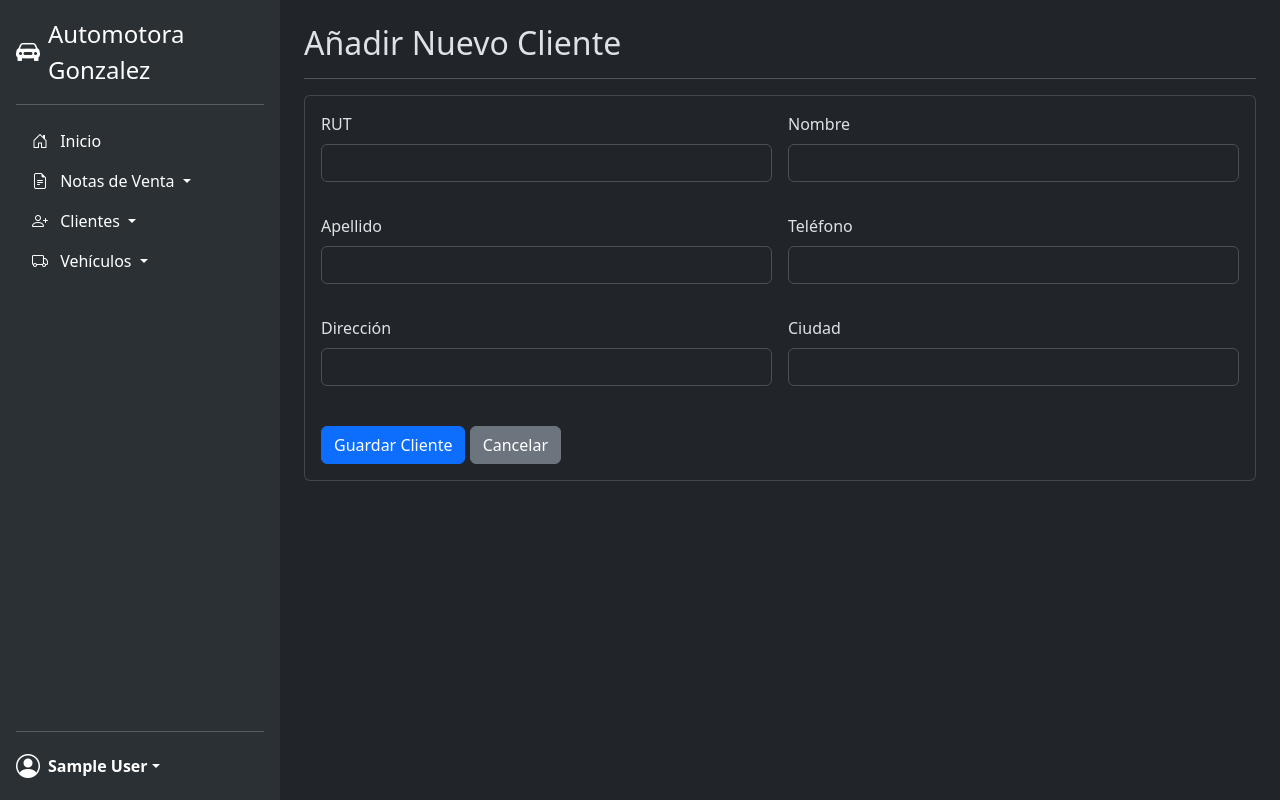
After one commit to RodolfoGomezHernandez/AutomotoraGonzalez, a Flask app: page /clientes/crear in a window 1280 px wide. The commit adds this page. Run offline with Flask 3, Linux system fonts and the light colour scheme; a user stored in the database is signed in; tables that the repository leaves empty hold one stand-in row (values such as "Sample post"); some libraries are stand-ins or nearby versions.

Commit message:
Se agrega modulo de clientes y vehiculos

```diff
--- a/app/forms.py
+++ b/app/forms.py
@@ -2,6 +2,48 @@ from flask_wtf import FlaskForm
 from wtforms import StringField, PasswordField, BooleanField, SubmitField, SelectField, DateField, TextAreaField, IntegerField
 from wtforms.validators import DataRequired, Email, EqualTo, ValidationError, Length
 from app.models import User, Cliente, Vehiculo
+from wtforms import IntegerField, TextAreaField
+
+class ClienteForm(FlaskForm):
+    rut = StringField('RUT', validators=[DataRequired(), Length(max=10)])
+    nombre = StringField('Nombre', validators=[DataRequired(), Length(max=100)])
+    apellido = StringField('Apellido', validators=[DataRequired(), Length(max=100)])
+    telefono = StringField('Teléfono', validators=[Length(max=15)])
+    direccion = StringField('Dirección', validators=[Length(max=200)])
+    ciudad = StringField('Ciudad', validators=[Length(max=100)])
+    submit = SubmitField('Guardar Cliente')
+
+    def validate_rut(self, rut):
+        cliente = Cliente.query.get(rut.data)
+        if cliente:
+            raise ValidationError('Este RUT ya está registrado.')
+
+class VehiculoForm(FlaskForm):
+    patente = StringField('Patente', validators=[DataRequired(), Length(max=8)])
+    marca = StringField('Marca', validators=[DataRequired(), Length(max=50)])
+    modelo = StringField('Modelo', validators=[DataRequired(), Length(max=50)])
+    ano = IntegerField('Año', validators=[DataRequired()])
+    color = StringField('Color', validators=[Length(max=30)])
+    chasis_n = StringField('N° Chasis', validators=[DataRequired(), Length(max=100)])
+    motor_n = StringField('N° Motor', validators=[DataRequired(), Length(max=100)])
+    valor = IntegerField('Valor', validators=[DataRequired()])
+    descripcion = TextAreaField('Descripción')
+    submit = SubmitField('Guardar Vehículo')
+
+    def validate_patente(self, patente):
+        vehiculo = Vehiculo.query.get(patente.data)
+        if vehiculo:
+            raise ValidationError('Esta patente ya está registrada.')
+
+    def validate_chasis_n(self, chasis_n):
+        vehiculo = Vehiculo.query.filter_by(chasis_n=chasis_n.data).first()
+        if vehiculo:
+            raise ValidationError('Este número de chasis ya está registrado.')
+
+    def validate_motor_n(self, motor_n):
+        vehiculo = Vehiculo.query.filter_by(motor_n=motor_n.data).first()
+        if vehiculo:
+            raise ValidationError('Este número de motor ya está registrado.')
 
 class LoginForm(FlaskForm):
     email = StringField('Email', validators=[DataRequired(), Email("Email inválido.")])
--- a/app/routes.py
+++ b/app/routes.py
@@ -9,6 +9,7 @@ import datetime
 
 from .models import NotaVenta, Cliente, Vehiculo, Pago
 from .forms import NotaVentaForm
+from .forms import ClienteForm, VehiculoForm
 
 bp = Blueprint('main', __name__)
 
@@ -17,9 +18,56 @@ bp = Blueprint('main', __name__)
 @login_required
 def index():
     return render_template('index.html', title='Inicio')
+
 @bp.route('/notas-venta')
 @login_required
 def listar_notas_venta():
+    page = request.args.get('page', 1, type=int)
+    per_page = request.args.get('per_page', 20, type=int)
+    # Nuevos parámetros de búsqueda
+    search_field = request.args.get('search_field', 'todos')
+    search_query = request.args.get('q', '', type=str)
+
+    if per_page not in [20, 30, 50]:
+        per_page = 20
+
+    query = NotaVenta.query.join(Cliente).join(Vehiculo)
+
+    if search_query:
+        search_term = f"%{search_query}%"
+
+        if search_field == 'folio':
+            query = query.filter(cast(NotaVenta.id, String).like(search_term))
+        elif search_field == 'cliente':
+            query = query.filter(or_(Cliente.nombre.like(search_term), Cliente.apellido.like(search_term), Cliente.rut.like(search_term)))
+        elif search_field == 'vehiculo':
+            query = query.filter(or_(Vehiculo.marca.like(search_term), Vehiculo.modelo.like(search_term), Vehiculo.patente.like(search_term)))
+        elif search_field == 'estado':
+            query = query.filter(NotaVenta.estado.like(search_term))
+        else: # Búsqueda en todos los campos
+            query = query.filter(or_(
+                cast(NotaVenta.id, String).like(search_term),
+                Cliente.nombre.like(search_term),
+                Cliente.apellido.like(search_term),
+                Cliente.rut.like(search_term),
+                Vehiculo.marca.like(search_term),
+                Vehiculo.modelo.like(search_term),
+                Vehiculo.patente.like(search_term),
+                NotaVenta.estado.like(search_term)
+            ))
+
+    notas_venta = query.order_by(NotaVenta.fecha_venta.desc()).paginate(
+        page=page, per_page=per_page, error_out=False
+    )
+
+    return render_template(
+        'notas_venta/listar.html',
+        title='Notas de Venta',
+        notas=notas_venta,
+        per_page=per_page,
+        search_query=search_query,
+        search_field=search_field
+    )
     page = request.args.get('page', 1, type=int)
     per_page = request.args.get('per_page', 20, type=int)
     search_query = request.args.get('q', '', type=str)
@@ -255,3 +303,44 @@ def generar_pdf(id):
     response.headers['Content-Disposition'] = f'inline; filename=nota_venta_{nota.id}.pdf'
 
     return response
+
+@bp.route('/clientes/crear', methods=['GET', 'POST'])
+@login_required
+def crear_cliente():
+    form = ClienteForm()
+    if form.validate_on_submit():
+        cliente = Cliente(
+            rut=form.rut.data,
+            nombre=form.nombre.data,
+            apellido=form.apellido.data,
+            telefono=form.telefono.data,
+            direccion=form.direccion.data,
+            ciudad=form.ciudad.data
+        )
+        db.session.add(cliente)
+        db.session.commit()
+        flash('Cliente añadido con éxito.', 'success')
+        return redirect(url_for('main.index'))
+    return render_template('crear_editar_simple.html', title='Añadir Nuevo Cliente', form=form)
+
+@bp.route('/vehiculos/crear', methods=['GET', 'POST'])
+@login_required
+def crear_vehiculo():
+    form = VehiculoForm()
+    if form.validate_on_submit():
+        vehiculo = Vehiculo(
+            patente=form.patente.data,
+            marca=form.marca.data,
+            modelo=form.modelo.data,
+            ano=form.ano.data,
+            color=form.color.data,
+            chasis_n=form.chasis_n.data,
+            motor_n=form.motor_n.data,
+            valor=form.valor.data,
+            descripcion=form.descripcion.data
+        )
+        db.session.add(vehiculo)
+        db.session.commit()
+        flash('Vehículo añadido con éxito.', 'success')
+        return redirect(url_for('main.index'))
+    return render_template('crear_editar_simple.html', title='Añadir Nuevo Vehículo', form=form)
--- a/app/templates/base.html
+++ b/app/templates/base.html
@@ -11,7 +11,6 @@
 <body>
     <div class="d-flex">
         {% if current_user.is_authenticated %}
-        <!-- Sidebar -->
         <div class="d-flex flex-column flex-shrink-0 p-3 bg-body-tertiary vh-100 position-fixed" style="width: 280px;">
             <a href="{{ url_for('main.index') }}" class="d-flex align-items-center mb-3 mb-md-0 me-md-auto link-body-emphasis text-decoration-none">
                 <i class="bi bi-car-front-fill me-2 fs-4"></i>
@@ -35,6 +34,26 @@
                         </ul>
                     </div>
                 </li>
+                <li>
+                    <a href="#clientes-collapse" class="nav-link link-body-emphasis dropdown-toggle" data-bs-toggle="collapse" aria-expanded="false">
+                        <i class="bi bi-person-plus me-2"></i> Clientes
+                    </a>
+                    <div class="collapse" id="clientes-collapse">
+                        <ul class="btn-toggle-nav list-unstyled fw-normal pb-1 small ms-4">
+                            <li><a href="{{ url_for('main.crear_cliente') }}" class="link-body-emphasis d-inline-flex text-decoration-none rounded">Añadir</a></li>
+                        </ul>
+                    </div>
+                </li>
+                <li>
+                    <a href="#vehiculos-collapse" class="nav-link link-body-emphasis dropdown-toggle" data-bs-toggle="collapse" aria-expanded="false">
+                        <i class="bi bi-truck me-2"></i> Vehículos
+                    </a>
+                    <div class="collapse" id="vehiculos-collapse">
+                        <ul class="btn-toggle-nav list-unstyled fw-normal pb-1 small ms-4">
+                            <li><a href="{{ url_for('main.crear_vehiculo') }}" class="link-body-emphasis d-inline-flex text-decoration-none rounded">Añadir</a></li>
+                        </ul>
+                    </div>
+                </li>
             </ul>
             <hr>
             <div class="dropdown">
@@ -49,7 +68,6 @@
         </div>
         {% endif %}
 
-        <!-- Main Content -->
         <main class="container-fluid p-4 {% if current_user.is_authenticated %}main-content{% endif %}">
             {% with messages = get_flashed_messages(with_categories=true) %}
                 {% if messages %}
--- /dev/null
+++ b/app/templates/crear_editar_simple.html
@@ -0,0 +1,25 @@
+{% extends "base.html" %}
+{% from "_macros.html" import render_field %}
+
+{% block content %}
+    <h2>{{ title }}</h2>
+    <hr>
+    <div class="card">
+        <div class="card-body">
+            <form method="POST" action="" novalidate>
+                {{ form.hidden_tag() }}
+                <div class="row g-3">
+                    {% for field in form if field.widget.input_type != 'hidden' and field.type != 'SubmitField' %}
+                    <div class="col-md-6">
+                        {{ render_field(field) }}
+                    </div>
+                    {% endfor %}
+                </div>
+                <div class="mt-4">
+                    {{ form.submit(class='btn btn-primary') }}
+                    <a href="{{ url_for('main.index') }}" class="btn btn-secondary">Cancelar</a>
+                </div>
+            </form>
+        </div>
+    </div>
+{% endblock %}
```
Also changed, not shown: app/templates/notas_venta/listar.html (+43 -16 lines), 1 other file.
